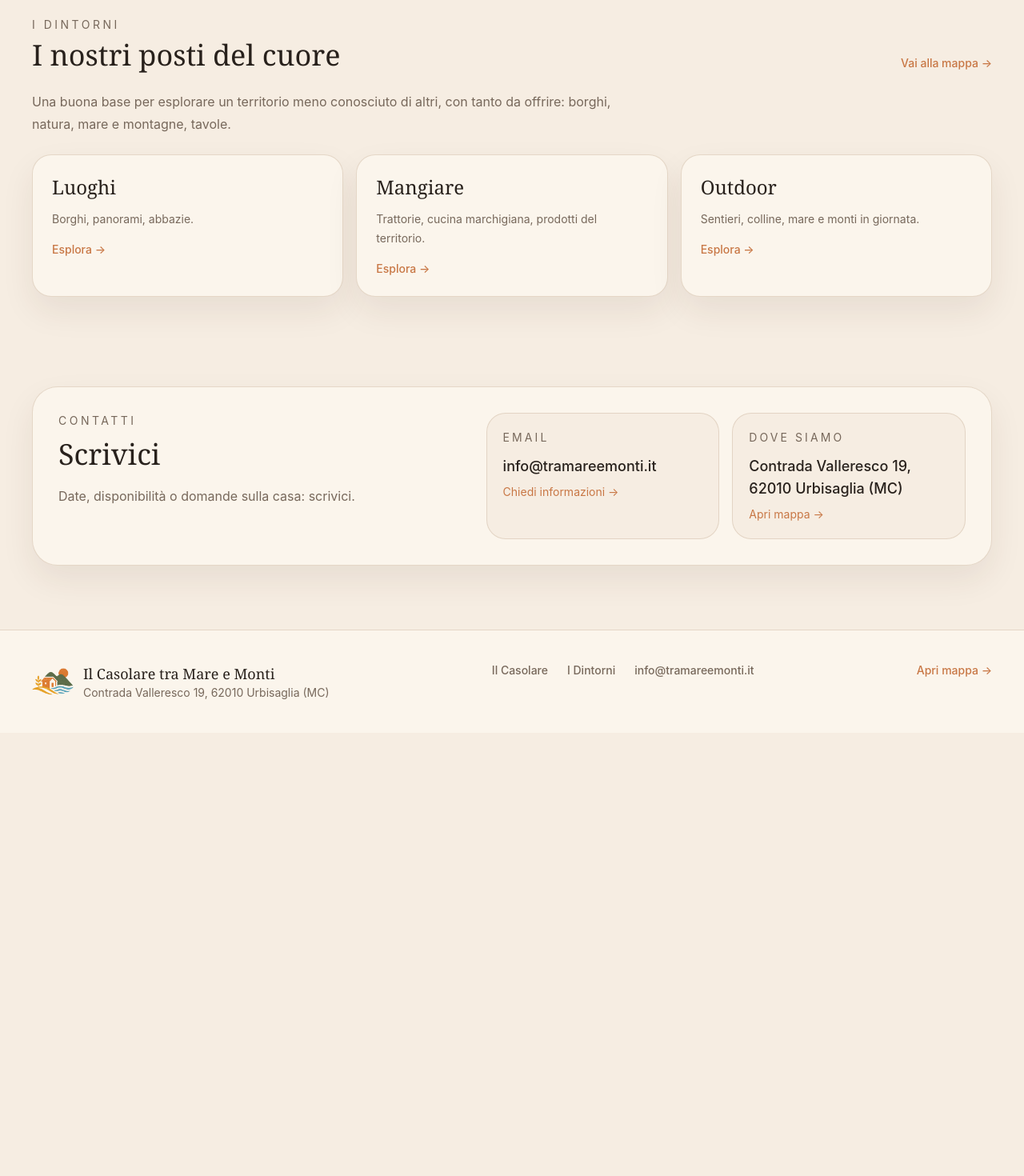
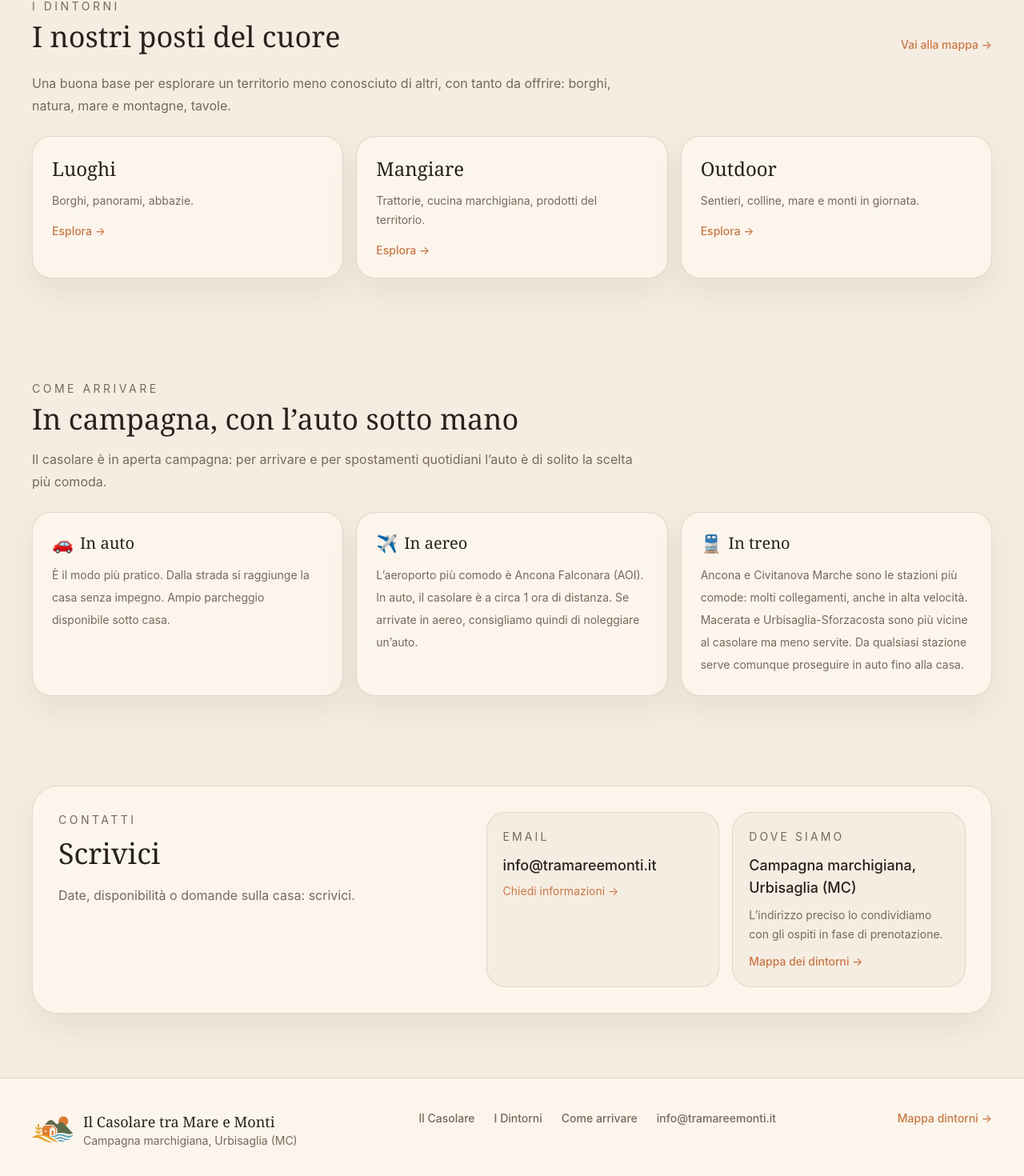
Before and after one commit to tramareemonti/tramareemonti-site, a Next.js app: page / in a window 1280 px wide. Shown: the part 1302-2772 px from the top of the page at 80% size. Before the commit the page ends 2218 px from the top, so only its background shows below. Built offline with nearby package versions, Linux system fonts and the light colour scheme.

Commit message:
correct adress, add come arrivare section, add casolare on map

```diff
--- a/app/globals.css
+++ b/app/globals.css
@@ -67,6 +67,14 @@ body {
   flex-shrink: 0;
 }
 
+.map-legend-casolare {
+  flex-shrink: 0;
+  font-size: 13px;
+  line-height: 1;
+  width: 1.1em;
+  text-align: center;
+}
+
 .map-legend-sep {
   height: 1px;
   background: rgba(0, 0, 0, 0.08);
--- a/app/page.tsx
+++ b/app/page.tsx
@@ -5,6 +5,7 @@ import {
   homeHeroImageCaption,
   homeLaCasa,
   homeDintorniIntro,
+  homeComeArrivare,
   homeStats,
   homeFeatures,
   featuredNearby,
@@ -43,8 +44,8 @@ export default function HomePage() {
             </div>
           </div>
 
-          <div className="grid gap-4 md:grid-cols-2 md:grid-rows-[1fr_auto]">
-            <figure className="space-y-2 md:col-span-2">
+          <div className="grid gap-4">
+            <figure className="space-y-2">
               <div className="relative min-h-[280px] overflow-hidden rounded-[1.5rem] border border-line/70">
                 <Image
                   src="/images/photos/main_photo.jpg"
@@ -56,19 +57,6 @@ export default function HomePage() {
               </div>
               <figcaption className="text-xs leading-snug text-muted">{homeHeroImageCaption}</figcaption>
             </figure>
-            <div className="rounded-[1.5rem] border border-line/70 bg-canvas p-5">
-              <p className="text-sm uppercase tracking-[0.22em] text-muted">Dove</p>
-              <p className="mt-2 font-serif text-xl text-ink">Urbisaglia (MC)</p>
-              <p className="mt-1 text-sm leading-6 text-muted">{siteConfig.address}</p>
-              <a
-                href={siteConfig.mapsUrl}
-                target="_blank"
-                rel="noreferrer"
-                className="mt-3 inline-flex text-sm font-medium text-clay transition hover:text-ink"
-              >
-                Apri su Google Maps &rarr;
-              </a>
-            </div>
             <div className="relative min-h-[160px] overflow-hidden rounded-[1.5rem] border border-line/70">
               <Image
                 src="/images/photos/sala_comune.jpeg"
@@ -143,6 +131,35 @@ export default function HomePage() {
         </div>
       </section>
 
+      <section
+        id="come-arrivare"
+        className="mx-auto max-w-7xl px-6 py-12 md:px-10 md:py-16"
+      >
+        <div className="space-y-6">
+          <div>
+            <p className="text-sm uppercase tracking-[0.25em] text-muted">{homeComeArrivare.eyebrow}</p>
+            <h2 className="mt-2 font-serif text-3xl md:text-4xl">{homeComeArrivare.title}</h2>
+            <p className="mt-4 max-w-3xl text-base leading-7 text-muted">{homeComeArrivare.intro}</p>
+          </div>
+          <div className="grid gap-4 md:grid-cols-3">
+            {homeComeArrivare.cards.map((card) => (
+              <div
+                key={card.title}
+                className="rounded-[1.5rem] border border-line/70 bg-card p-6 shadow-soft"
+              >
+                <p className="flex items-center gap-2 font-serif text-xl text-ink">
+                  <span className="select-none text-[1.35rem] leading-none" aria-hidden="true">
+                    {card.emoji}
+                  </span>
+                  {card.title}
+                </p>
+                <p className="mt-3 text-sm leading-7 text-muted">{card.body}</p>
+              </div>
+            ))}
+          </div>
+        </div>
+      </section>
+
       <section id="contatti" className="mx-auto max-w-7xl px-6 pb-20 pt-12 md:px-10">
         <div className="grid gap-6 rounded-[2rem] border border-line/70 bg-card p-6 shadow-soft md:grid-cols-[0.92fr_1.08fr] md:p-8">
           <div>
@@ -161,16 +178,16 @@ export default function HomePage() {
               <p className="mt-3 text-lg font-medium text-ink">{siteConfig.email}</p>
               <p className="mt-2 text-sm text-clay">Chiedi informazioni &rarr;</p>
             </a>
-            <a
-              href={siteConfig.mapsUrl}
-              target="_blank"
-              rel="noreferrer"
-              className="rounded-[1.5rem] border border-line/70 bg-canvas p-5 transition hover:border-clay"
-            >
+            <div className="rounded-[1.5rem] border border-line/70 bg-canvas p-5">
               <p className="text-sm uppercase tracking-[0.22em] text-muted">Dove siamo</p>
               <p className="mt-3 text-lg font-medium text-ink">{siteConfig.address}</p>
-              <p className="mt-2 text-sm text-clay">Apri mappa &rarr;</p>
-            </a>
+              <p className="mt-2 text-sm leading-6 text-muted">
+                L’indirizzo preciso lo condividiamo con gli ospiti in fase di prenotazione.
+              </p>
+              <Link href="/dintorni" className="mt-3 inline-block text-sm font-medium text-clay transition hover:text-ink">
+                Mappa dei dintorni &rarr;
+              </Link>
+            </div>
           </div>
         </div>
       </section>
--- a/components/dintorni-explorer.tsx
+++ b/components/dintorni-explorer.tsx
@@ -68,8 +68,15 @@ function difficultyLabel(difficulty: RouteItem['difficulty']) {
   }
 }
 
-function mapsUrl(lat: number, lng: number) {
+function mapsUrlFromCoords(lat: number, lng: number) {
   return `https://www.google.com/maps/search/?api=1&query=${lat},${lng}`;
+}
+
+function openInGoogleMapsHref(item: ExplorerItem) {
+  if ('googleMapsUrl' in item && item.googleMapsUrl) {
+    return item.googleMapsUrl;
+  }
+  return mapsUrlFromCoords(item.lat, item.lng);
 }
 
 export function DintorniExplorer() {
@@ -556,7 +563,7 @@ export function DintorniExplorer() {
                 </p>
               </div>
               <a
-                href={mapsUrl(selectedItem.lat, selectedItem.lng)}
+                href={openInGoogleMapsHref(selectedItem)}
                 target="_blank"
                 rel="noreferrer"
                 className="shrink-0 rounded-full border border-line bg-canvas px-3 py-2 text-xs font-medium text-clay transition hover:border-clay"
@@ -722,7 +729,7 @@ export function DintorniExplorer() {
                 <div className="flex flex-wrap gap-3">
                   <GpxLink route={selectedItem} />
                   <a
-                    href={mapsUrl(selectedItem.lat, selectedItem.lng)}
+                    href={openInGoogleMapsHref(selectedItem)}
                     target="_blank"
                     rel="noreferrer"
                     className="inline-flex text-sm font-medium text-clay transition hover:text-ink"
@@ -749,7 +756,7 @@ export function DintorniExplorer() {
                 </div>
                 <div className="flex flex-wrap gap-3">
                   <a
-                    href={mapsUrl(selectedItem.lat, selectedItem.lng)}
+                    href={openInGoogleMapsHref(selectedItem)}
                     target="_blank"
                     rel="noreferrer"
                     className="inline-flex text-sm font-medium text-clay transition hover:text-ink"
--- a/components/site-footer.tsx
+++ b/components/site-footer.tsx
@@ -28,6 +28,9 @@ export function SiteFooter() {
             <Link href="/dintorni" className="font-medium text-muted transition hover:text-ink">
               I Dintorni
             </Link>
+            <Link href="/#come-arrivare" className="font-medium text-muted transition hover:text-ink">
+              Come arrivare
+            </Link>
             <a
               href={`mailto:${siteConfig.email}`}
               className="font-medium text-muted transition hover:text-ink"
@@ -36,14 +39,12 @@ export function SiteFooter() {
             </a>
           </nav>
 
-          <a
-            href={siteConfig.mapsUrl}
-            target="_blank"
-            rel="noreferrer"
+          <Link
+            href="/dintorni"
             className="text-sm font-medium text-clay transition hover:text-ink"
           >
-            Apri mappa &rarr;
-          </a>
+            Mappa dintorni &rarr;
+          </Link>
         </div>
       </div>
     </footer>
--- a/components/site-header.tsx
+++ b/components/site-header.tsx
@@ -7,6 +7,7 @@ import { siteConfig } from '@/lib/site-config';
 const navItems = [
   { href: '/', label: 'Casolare' },
   { href: '/dintorni', label: 'Dintorni' },
+  { href: '/#come-arrivare', label: 'Come arrivare' },
 ];
 
 export function SiteHeader() {
--- a/data/routes.json
+++ b/data/routes.json
@@ -3158,7 +3158,7 @@
       "Lame Rosse",
       "bosco e sterrata"
     ],
-    "driveMinutes": 55,
+    "driveMinutes": 40,
     "polyline": [
       [
         43.06048,
--- a/lib/site-config.ts
+++ b/lib/site-config.ts
@@ -2,7 +2,16 @@ export const siteConfig = {
   name: 'Il Casolare tra Mare e Monti',
   domain: 'tramareemonti.it',
   email: 'info@tramareemonti.it',
-  address: 'Contrada Valleresco 19, 62010 Urbisaglia (MC)',
-  mapsUrl: 'https://share.google/kxPRTMJbMWq0C6SKt',
+  /** Indirizzo pubblico volutamente approssimativo (privacy). */
+  address: 'Campagna marchigiana, Urbisaglia (MC)',
+  /**
+   * Punto sulla mappa Dintorni: coordinate leggermente spostate rispetto all’ingresso
+   * reale, senza link Google Maps al casolare.
+   */
+  casolareMap: {
+    lat: 43.192374,
+    lng: 13.366559,
+    label: 'Il casolare',
+  },
   logo: '/images/logo_no_background.png',
 };
--- a/lib/site-content.ts
+++ b/lib/site-content.ts
@@ -18,6 +18,33 @@ export const homeLaCasa = {
 
 export const homeDintorniIntro =
   'Una buona base per esplorare un territorio meno conosciuto di altri, con tanto da offrire: borghi, natura, mare e montagne, tavole.';
+
+export const homeComeArrivare = {
+  eyebrow: 'Come arrivare',
+  title: 'In campagna, con l’auto sotto mano',
+  intro:
+    'Il casolare è in aperta campagna: per arrivare e per spostamenti quotidiani l’auto è di solito la scelta più comoda.',
+  cards: [
+    {
+      emoji: '🚗',
+      title: 'In auto',
+      body:
+        'È il modo più pratico. Dalla strada si raggiunge la casa senza impegno. Ampio parcheggio disponibile sotto casa.',
+    },
+    {
+      emoji: '✈️',
+      title: 'In aereo',
+      body:
+        'L’aeroporto più comodo è Ancona Falconara (AOI). In auto, il casolare è a circa 1 ora di distanza. Se arrivate in aereo, consigliamo quindi di noleggiare un’auto.',
+    },
+    {
+      emoji: '🚆',
+      title: 'In treno',
+      body:
+        'Ancona e Civitanova Marche sono le stazioni più comode: molti collegamenti, anche in alta velocità. Macerata e Urbisaglia-Sforzacosta sono più vicine al casolare ma meno servite. Da qualsiasi stazione serve comunque proseguire in auto fino alla casa.',
+    },
+  ],
+} as const;
 
 export const homeStats = [
   { label: 'Posti letto', value: '6' },
--- a/lib/types.ts
+++ b/lib/types.ts
@@ -18,6 +18,8 @@ export interface Place {
   lng: number;
   summary: string;
   whyGo: string;
+  /** Link condiviso da Google Maps (scheda luogo); se presente usato per «Apri in Google Maps». */
+  googleMapsUrl?: string;
   website?: string;
   driveMinutes: number;
   featured?: boolean;
@@ -43,6 +45,7 @@ export interface RouteItem {
   polyline: [number, number][];
   gpxFile?: string;
   mapyUrl?: string;
+  googleMapsUrl?: string;
   featured?: boolean;
 }
 
```
Also changed, not shown: components/territory-map.tsx (+36 -4 lines), data/places.json (+42 -52 lines), 5 other files (tests, documents, lock files or other folders).
